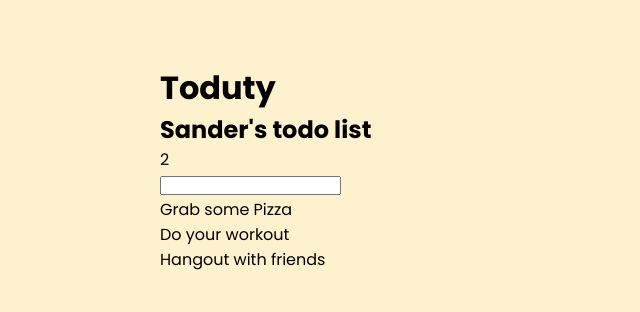
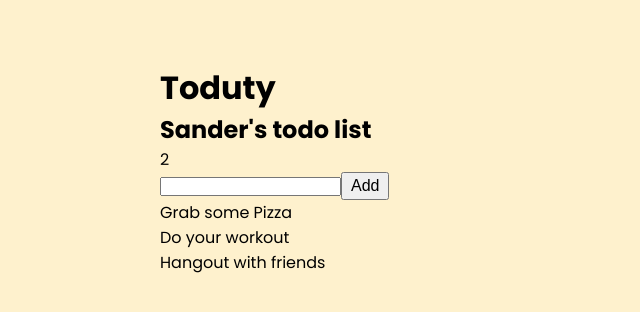
Before and after one commit to SANDR7/Toduty, a React (Create React App) app: page / in a window 1280 px wide. Shown: the top 312 px of the page, without its empty margins (0-640 px from the left). Built offline with nearby package versions, Linux system fonts and the light colour scheme.

Commit message:
:construction: file maintenance

```diff
--- a/src/components/inputField.tsx
+++ b/src/components/inputField.tsx
@@ -5,7 +5,7 @@ interface InputFieldProps {
 }
 
 export const InputField: React.FC<InputFieldProps> = ({ addTodo }) => {
-  const [value, setValue] = useState<any>("");
+  const [value, setValue] = useState<string>("");
 
   const handleSubmit = (e: any) => {
     e.preventDefault();
@@ -19,10 +19,12 @@ export const InputField: React.FC<InputFieldProps> = ({ addTodo }) => {
       <input
         type="text"
         value={value}
+        className="InputField"
         onChange={(e: React.ChangeEvent<HTMLInputElement>) =>
           setValue(e.target.value)
         }
       />
+      <button>Add</button>
     </form>
   );
 };
```
